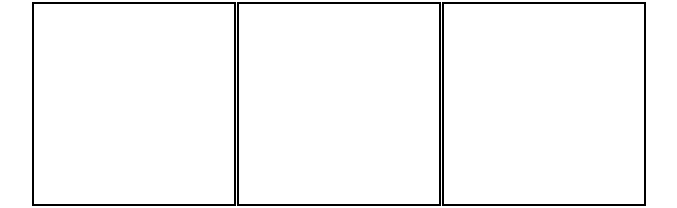
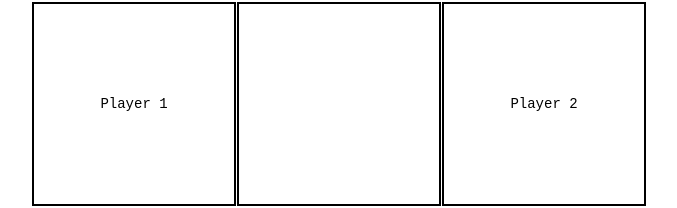
Before and after one commit to pgolbus/chopsticks, a React (Create React App) app in the folder chopsticks/: page / in a window 1280 px wide. Shown: the part 339-547 px from the top of the page, without its empty margins (303-980 px from the left). Built offline with nearby package versions, Linux system fonts and the light colour scheme.

Commit message:
takes turns

```diff
--- a/chopsticks/src/App.js
+++ b/chopsticks/src/App.js
@@ -5,13 +5,28 @@ import handStates from './handStates';
 function App() {
   const fingers = 5;
   const initialBoard = Array(9).fill('');
-  [0, 2, 6, 8].forEach(index => initialBoard[index] = 1);
+  const player1 = [0, 6];
+  const player2 = [2, 8];
+  const playerCells = [0, 2, 6, 8];
+  const player1TextCell = 3;
+  const player2TextCell = 5;
+  playerCells.forEach(index => initialBoard[index] = 1);
   const [board, setBoard] = useState(initialBoard);
   const [firstClick, setFirstClick] = useState(null);
   const [playerTurn, setPlayerTurn] = useState(0);
 
-  const flip = (turn) => {
-    setPlayerTurn(turn === 0 ? 1 : 0);
+  const flip = () => {
+    setPlayerTurn(playerTurn === 0 ? 1 : 0);
+  };
+
+  const renderCell = (cell, index) => {
+    if (playerCells.includes(index)) {
+      return handStates[cell];
+    } else if (index === player1TextCell) {
+      return 'Player 1';
+    } else if (index === player2TextCell) {
+      return 'Player 2';
+    }
   };
 
   const handleClick = (index) => {
@@ -23,6 +38,12 @@ function App() {
       if (newBoard[index] === 0) {
         window.alert('Cannot start with a hand with no fingers');
         return;
+      } else if (
+        (playerTurn === 0 && !player1.includes(index)) ||
+        (playerTurn === 1 && !player2.includes(index))
+      ) {
+        window.alert('You must start with one of your own hands');
+        return;
       }
       setFirstClick(index);
     } else {
@@ -30,19 +51,24 @@ function App() {
       if (index === firstClick) {
         window.alert('You must pick a different hand');
         return;
+      } else if (
+        (playerTurn === 0 && player1.includes(index)) ||
+        (playerTurn === 1 && player2.includes(index))
+      ) {
+        window.alert('I haven\'t built that yet');
+        return;
       }
       // window.alert(`First Click: ${firstClick}, Second Click: ${index}`);
+      /* let current = newBoard[index];
+      let newValue = (current + 1) % fingers;
+      newBoard[index] = newValue; */
 
       let current = newBoard[firstClick];
       let newValue = (current + newBoard[index]) % fingers;
       newBoard[index] = newValue;
 
       setFirstClick(null);
-
-      /* let current = newBoard[index];
-      let newValue = (current + 1) % fingers;
-      newBoard[index] = newValue; */
-
+      flip();
       setBoard(newBoard);
     }
   };
@@ -54,10 +80,10 @@ function App() {
         {board.map((cell, index) => (
           <div
             key={index}
-            className={`square ${[0, 2, 6, 8].includes(index) ? 'clickable' : ''}`}
-            onClick={() => [0, 2, 6, 8].includes(index) && handleClick(index)}
+            className={`square ${playerCells.includes(index) ? 'clickable' : ''}`}
+            onClick={() => playerCells.includes(index) && handleClick(index)}
           >
-            <pre>{[0, 2, 6, 8].includes(index) ? handStates[cell] : ''}</pre>
+            <pre>{renderCell(cell, index)}</pre>
           </div>
         ))}
       </div>
```
